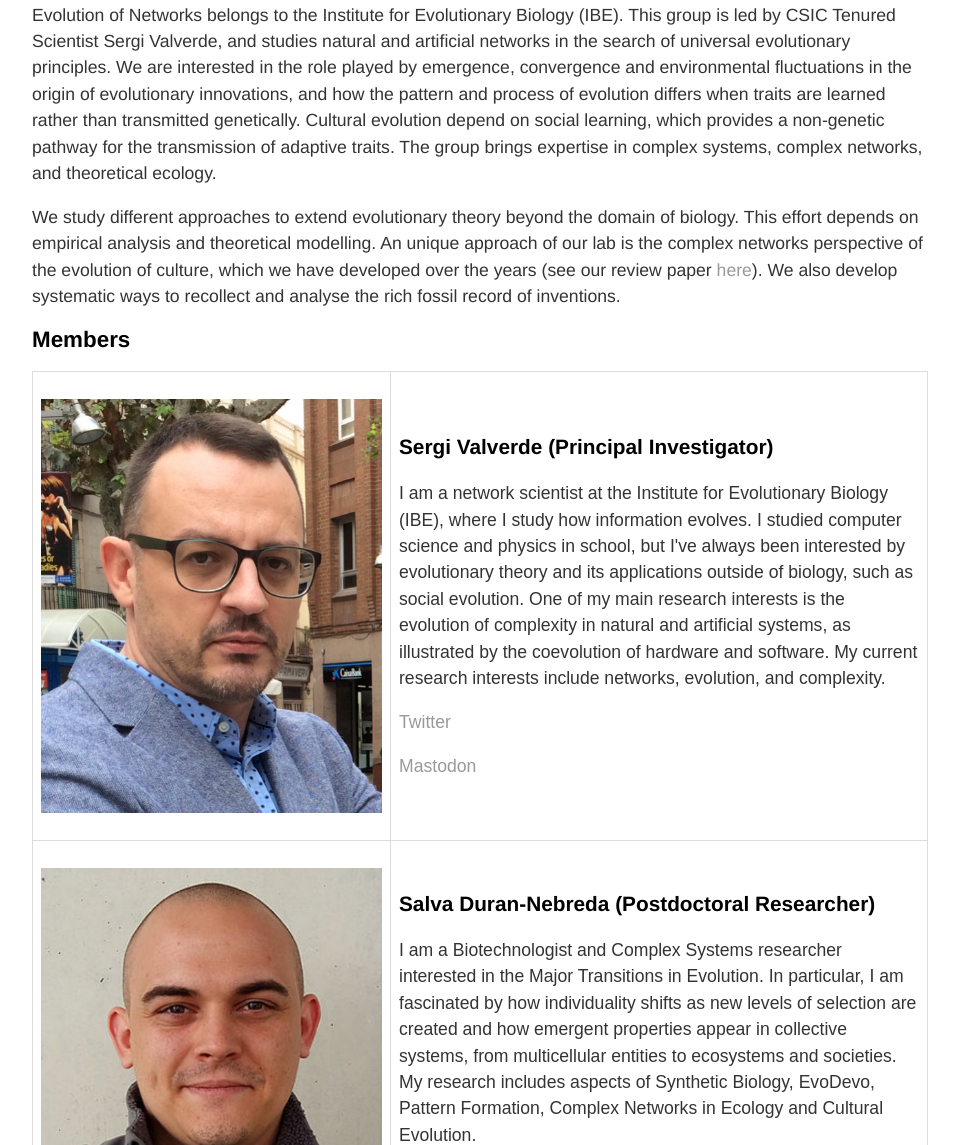
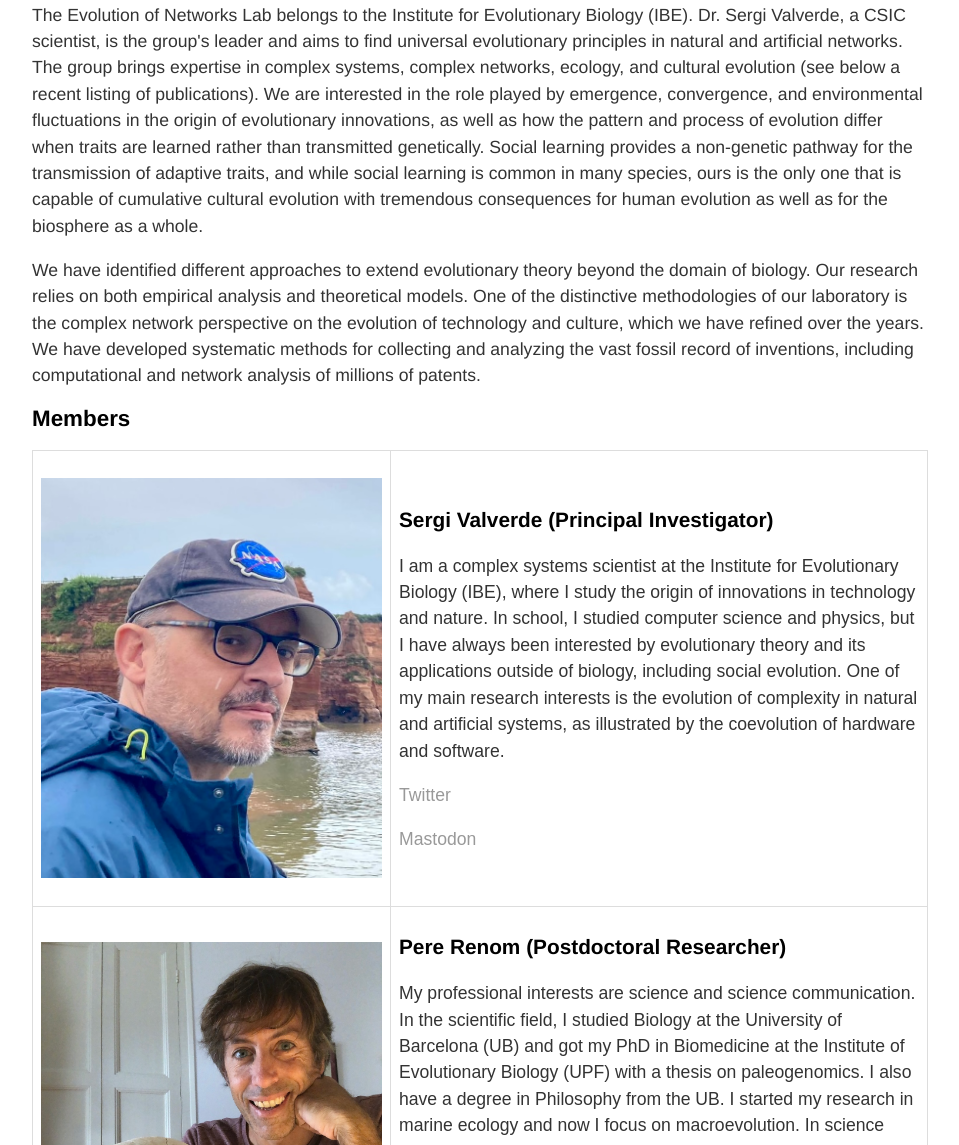
Before and after one commit to svalver/svalver.github.io, a Jekyll site: the page built from index.html, in a window 1280 px wide and 1400 px high, scrolled down 355 px. Shown: the part 255-1400 px from the top of the window, without its empty margins (160-1119 px from the left). Built offline with Jekyll 4.4.1, drawn with Linux system fonts in a browser that asks for light colours; some of the changed text lies outside the part shown.

Commit message:
new main page

```diff
--- a/index.html
+++ b/index.html
@@ -25,31 +25,40 @@ td, th {
 <div class="main">
 <p><img src = "images/main_banner.png"/></p>
 
-<h2>Welcome</h2>
+<h2>Welcome to the Evolution of Networks Lab</h2>
 
 <p><img src = "images/welcome.png"/></p>
 
- <p> Evolution of Networks belongs to the Institute for Evolutionary Biology (IBE). This group is led by CSIC Tenured Scientist Sergi Valverde, and studies natural and artificial networks in the search of universal evolutionary principles. We are interested in the role played by emergence, convergence and environmental fluctuations in the origin of evolutionary innovations, and how the pattern and process of evolution differs when traits are learned rather than transmitted genetically. Cultural evolution depend on social learning, which provides a non-genetic pathway for the transmission of adaptive traits. The group brings expertise in complex systems, complex networks, and theoretical ecology.</p>
+<p>
+    The Evolution of Networks Lab belongs to the Institute for Evolutionary Biology (IBE). Dr. Sergi Valverde, a CSIC scientist, is the group's leader and aims to find universal evolutionary principles in natural and artificial networks. The group brings expertise in complex systems, complex networks, ecology, and cultural evolution (see below a recent listing of publications).  We are interested in the role played by emergence, convergence, and environmental fluctuations in the origin of evolutionary innovations, as well as how the pattern and process of evolution differ when traits are learned rather than transmitted genetically.  Social learning provides a non-genetic pathway for the transmission of adaptive traits, and while social learning is common in many species, ours is the only one that is capable of cumulative cultural evolution with tremendous consequences for human evolution as well as for the biosphere as a whole.
+</p>
 
-<p>We study different approaches to extend evolutionary theory beyond the  domain of biology. This effort depends on empirical analysis and theoretical modelling. An unique approach of our lab is the complex networks perspective of the evolution of culture, which we have developed over the years (see our review paper <a href="http://rstb.royalsocietypublishing.org/content/371/1701/20150450">here</a>). We also develop systematic ways to recollect and analyse the rich fossil record of inventions. </p>
+<p>
+    We have identified different approaches to extend evolutionary theory beyond the domain of biology. Our research relies on both empirical analysis and theoretical models. One of the distinctive methodologies of our laboratory is the complex network perspective on the evolution of technology and culture, which we have refined over the years. We have developed systematic methods for collecting and analyzing the vast fossil record of inventions, including computational and network analysis of millions of patents. </p>
 
 
 <h2>Members</h2>
 <table style="width:100%">
 <tr>
-    <td style="width:40%"><img src = "images/sergi_valverde.png"  style="float:center;"/></td>
+    <td style="width:40%"><img src = "images/sergi_web.jpg"  style="float:center;"/></td>
     <td><h3>Sergi Valverde (Principal Investigator)</h3>
         <p>
-            I am a network scientist at the Institute for Evolutionary Biology (IBE), where
-            I study how information evolves. I studied computer science and physics in school,
-            but I've always been interested by evolutionary theory and its applications
-            outside of biology, such as social evolution. One of my main research interests
-            is the evolution of complexity in natural and artificial systems, as illustrated
-            by the coevolution of hardware and software. My current research interests include
-            networks, evolution, and complexity.
+            I am a complex systems scientist at the Institute for Evolutionary Biology (IBE), where I study the origin of innovations in technology and nature. In school, I studied computer science and physics, but I have always been interested by evolutionary theory and its applications outside of biology, including social evolution. One of my main research interests is the evolution of complexity in natural and artificial systems, as illustrated by the coevolution of hardware and software.
         </p>
         <p><a href="https://twitter.com/svalver"> Twitter </a> </p>
         <p><a href="https://ecoevo.social/@svalver"> Mastodon </a> </p>
+    </td>
+</tr>
+<tr>
+    <td style="width:40%"><img src = "images/pere_web.jpg"  style="float:center;"/></td>
+    <td><h3>Pere Renom (Postdoctoral Researcher)</h3>
+        <p>
+            My professional interests are science and science communication. In the scientific field, I studied Biology at the University of Barcelona (UB) and got my PhD in Biomedicine at the Institute of Evolutionary Biology (UPF) with a thesis on paleogenomics. I also have a degree in Philosophy from the UB. I started my research in marine ecology and now I focus on macroevolution. In science communication I wrote 4 books and published about fifty articles. Since 2006 I work as a science reporter in several programs of Catalan Television where I have already accumulated more than 500 interventions.
+        </p>
+        <p>
+            Is the tape of life replayable or not replayable? That is the question I would like to solve.
+        </p>
+        <p><a href="https://www.pererenom.com/?lang=en"> Website </a> </p>
     </td>
 </tr>
 <tr>
@@ -64,15 +73,19 @@ td, th {
     <p><a href="https://twitter.com/SDuranNebreda"> Twitter </a> </p>
     </td>
 </tr>
+</table>
+
+<h2>External Members</h2>
+<table style="width:100%">
 <tr>
     <td style="width:40%"><img src = "images/blai_vidiella.png"  style="float:center;"/></td>
     <td> <h3>Blai Vidiella (Postdoctoral Researcher)</h3>
     <p>Together with Sergi Valverde and <a href="https://www.crm.cat/person/37/sardanyes-cayuela-josep/">Josep Sardanyes (CRM)</a>, I am a postdoctoral researcher on
-        the <a href="https://www.biodiversa.org/2034/download">MPA4sustainability</a> Biodiversa project. To prevent ecological collapse, I am designing,
-        simulating, and evaluating engineered systems. Thus, I draw on concepts from a wide range
-        of disciplines, including ecology (for determining what's needed), computer science
-        (for the design of circuits), synthetic biology (for organism engineering),
-        dynamical systems (such as ghost phenomena and chaos), and mathematical modeling
+        the <a href="https://www.biodiversa.org/2034/download">MPA4sustainability</a> Biodiversa project.
+        To prevent ecological collapse, I am designing, simulating, and evaluating engineered systems.
+        Thus, I draw on concepts from a wide range of disciplines, including ecology
+        (for determining what's needed), computer science  (for the design of circuits),
+        synthetic biology (for organism engineering), dynamical systems (such as ghost phenomena and chaos), and mathematical modeling
         (to test and predict behavior). My research aims to a deeper comprehension of
         the interplay between human activities and the biotic components of endangered ecosystems,
         as well as how to keep these ecosystems healthy. Will it be possible to Terraform our planet?
@@ -85,7 +98,7 @@ td, th {
 </table>
 
 <p>
-Keywords: Complex Systems, Complex Networks, Theoretical Ecology.
+Keywords: Complex Systems, Complex Networks, Cultural Evolution, Ecology
 </p>
 
 </div><!-- /.blurb -->
```
Also changed, not shown: other parts of index.html (+1 -1 lines), images/pere_web.jpg (added), images/sergi_valverde.png (deleted), images/sergi_web.jpg (added), 1 other file.
